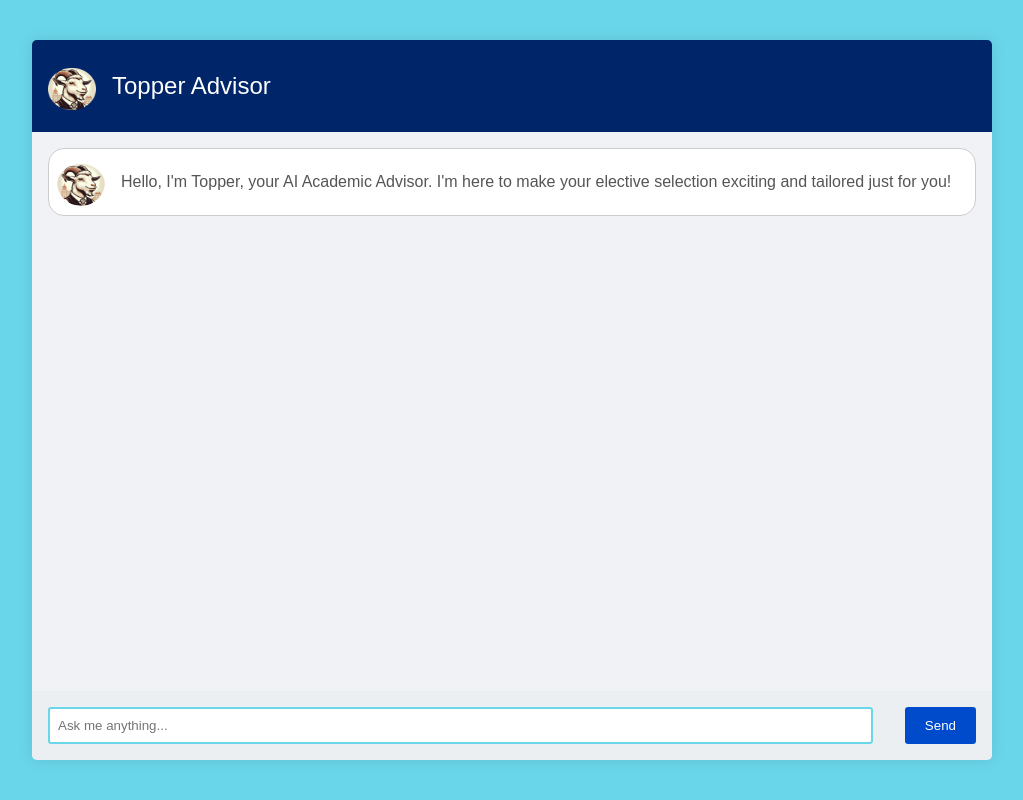
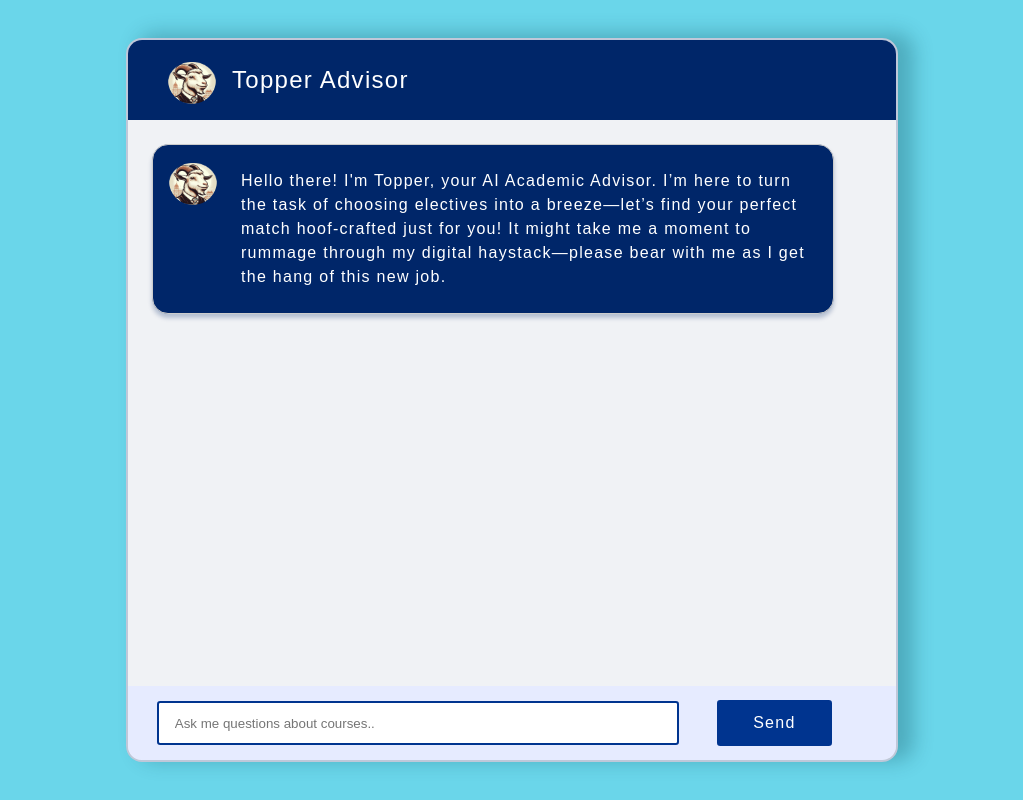
Before and after one commit to topper-ai-seu/topper-advisor, a Flask app: page / in a window 1280 px wide. Shown: the whole page, without its empty margins (128-1151 px from the left). Run offline with Flask 3, Linux system fonts and the light colour scheme.

Commit message:
updates to css, default message and placeholder input text

```diff
--- a/topper-chatbot/app.py
+++ b/topper-chatbot/app.py
@@ -31,9 +31,11 @@ except OpenAIError as e:
 def index():
     print('In index(), sesssion = ' + str(session))
     if 'chat_history' not in session:
-        session['chat_history'] = [
-            {'role': 'bot', 'content': "Hello, I'm Topper, your AI Academic Advisor. I'm here to make your elective selection exciting and tailored just for you!", 'avatar': url_for('static', filename='bot-ava.png')}
-        ]
+        session['chat_history'] = [{
+            'role': 'bot',
+            'content': "Hello there! I'm Topper, your AI Academic Advisor. I’m here to turn the task of choosing electives into a breeze—let’s find your perfect match hoof-crafted just for you!\nIt might take me a moment to rummage through my digital haystack—please bear with me as I get the hang of this new job.",
+            'avatar': url_for('static', filename='bot-ava.png')
+        }]
     chat_history = session['chat_history']
     return render_template("index.html", chat_history=chat_history)
 
--- a/topper-chatbot/static/style.css
+++ b/topper-chatbot/static/style.css
@@ -1,98 +1,160 @@
+/* Global settings */
 body {
-    font-family: Arial, sans-serif;
-    margin: 0;
-    padding: 0;
-    background: #6AD6EA; /* Updated background color */
     display: flex;
     justify-content: center;
-    align-items: center;
+    align-content: center;
     height: 100vh;
     overflow: hidden;
+    font-family: Arial, sans-serif;
+    font-size: 1rem;
+    letter-spacing: .08em;
+    line-height: 1.5;
+    margin: 0;
+    background: #6AD6EA;
 }
+
+
+/* Chat container settings */
 .chat-container {
-    width: 100%;
-    max-width: 60rem;
-    border-radius: 0.3rem;
-    box-shadow: 0 0 1rem rgba(0,0,0,0.1);
     display: flex;
     flex-direction: column;
+    align-self: center;
     overflow: hidden;
+    width: 60vw;
     height: 90vh;
-    max-height: 60rem; /* equivalent to 600px */
+    max-width: 60rem;
+    max-height: 96vh;
+    border-radius: 1rem;
+    border: 2px solid rgba(0, 38, 105, .25);
+    box-shadow: 14px -3px 19.1px 2px rgba(13, 77, 89, 0.30);
+    background: #FFF;
 }
+
+/* Header settings */
 .header {
-    font-family: Arial, sans-serif;
-    background-color: #002669; /* Updated background color */
-    color: white;
-    padding: 1rem;
-    font-size: 1.5rem;
     display: flex;
     align-items: center;
+    align-self: flex-start;
+    width: 100%;
+    height: 3rem;
+    max-height: 3rem;
+    padding: 1rem 2.5rem;
+    font-size: 1.5rem;
+    background-color: #002669;
+    color: white;
 }
-.avatar {
+
+/* Additional headings and images */
+.chat-heading {
+    font-size: 1.5rem;
+    padding-left: 1rem;
+    font-weight: 300;
+}
+
+.img-heading {
     height: 3rem;
     width: 3rem;
-    border-radius: 50%;
-    margin-right: 1rem;
+    border-radius: 100%;
 }
+
+/* Chat message styling */
 .messages {
-    flex: 1;
+    display: flex;
+    flex-direction: column;
+    align-items: flex-start;
+    height: 100%;
     overflow-y: auto;
-    padding: 1rem;
+    padding: 1.5rem;
     background: #f0f2f5;
 }
+
 .message {
     display: flex;
-    align-items: center;
-    margin-bottom: 1rem;
-    padding: 0.5rem;
+    align-items: flex-start;
+    width: fit-content;
+    gap: 1.5rem;
+    max-width: 90%;
+    margin-bottom: 1.5rem;
+    padding: 0.5rem 1rem;
     border-radius: 1rem;
+    border: 1px solid #ccc;
+    box-shadow: 0px 4px 4px 0px rgba(0, 38, 105, .25);
     background-color: #fff;
-    border: 1px solid #ccc;
 }
+
+.avatar {
+    aspect-ratio: 1/1;
+    height: 3rem;
+    width: 3rem;
+    margin-top: .25rem;
+    margin-bottom: .25rem;
+    border-radius: 100%;
+}
+
+/* User and Bot specific styles */
+
 .bot {
-    color: #555;
-}
-.user {
-    color: white; /* Updated text color */
-    background-color: #004ACC; /* Updated background color */
-    margin-left: auto; /* Align user messages to the right */
-}
-.footer {
-    padding: 1rem;
-    background: #eceff1;
-}
-form{
-    display:flex;
-    flex-wrap:wrap;
-    gap:1rem;
-}
-input[type="text"] {
-    flex: 1;
-    min-width:12rem;
-    padding: 0.5rem;
-    border: 0.18rem solid #6AD6EA;
-    border-radius: 0.2rem;
-    margin-right: 1rem; /* Add some spacing */
-    background: #fff; /* Set background color */
-}
-button {
-    padding: 0.68rem 1.25rem;
-    background-color: #004ACC;
     color: white;
-    border: none;
-    border-radius: 0.2rem;
-    cursor: pointer;
-}
-button:hover {
     background-color: #002669;
 }
-.chat-heading{
-    font-size: 1.5rem;
-    padding-left:1rem;
-    font-weight:300;
+
+.user {
+    color: #002669;
+    background-color: #C1CEFF;
 }
-.img-heading{
-    height: 3rem;
-    width: 3rem;
+
+/* Input Message Container */
+.footer {
+    align-self: stretch;
+    padding: .9rem 1.8rem;
+    background-color: rgba(193, 206, 255, .4);
 }
+
+/* Input and Button Form Container */
+form {
+    display: flex;
+    flex-wrap: wrap;
+    align-items: center;
+    justify-content: space-between;
+    max-width: 95%;
+    gap: .5rem;
+}
+
+/* User Input Field */
+input[type="text"] {
+    width: 72%;
+    padding: 0.5rem 1rem;
+    height: 1.8em;
+    border: 0.18rem solid #00348F;
+    border-radius: 0.2rem;
+    background: #fff;
+}
+
+input[type="text"]:active {
+    border: 0.2rem solid #6AD6EA;
+    border-radius: 0.2rem;
+}
+
+/* Submit Button */
+button {
+    font-size: 1rem;
+    letter-spacing: .08em;
+    padding: .6rem 2rem;
+    border-radius: 0.2rem;
+    border: 0.3rem solid #00348F;
+    cursor: pointer;
+    background-color: #00348F;
+    color: white;
+}
+
+button:hover {
+    background-color: #6AD6EA;
+    border: 0.3rem solid #011b47;
+    color: #002669;
+}
+
+button:focus {
+    border: 0.3rem dotted #00348F;
+    background-color: white;
+    color: #00348f;
+}
--- a/topper-chatbot/templates/index.html
+++ b/topper-chatbot/templates/index.html
@@ -3,7 +3,7 @@
 <head>
     <meta charset="UTF-8">
     <meta name="viewport" content="width=device-width, initial-scale=1.0">
-    <title>Chatbot</title>
+    <title>Topper AI Advisor</title>
     <link rel="stylesheet" type="text/css" href="{{ url_for('static', filename='style.css') }}">
     <style>
 
@@ -25,7 +25,7 @@
         </div>
         <div class="footer">
             <form action="/find_classes" method="post">
-                <input type="text" id="input" name="input" placeholder="Ask me anything..." required>
+                <input type="text" id="input" name="input" placeholder="Ask me questions about courses.." required>
                 <button type="submit">Send</button>
             </form>
         </div>
```
